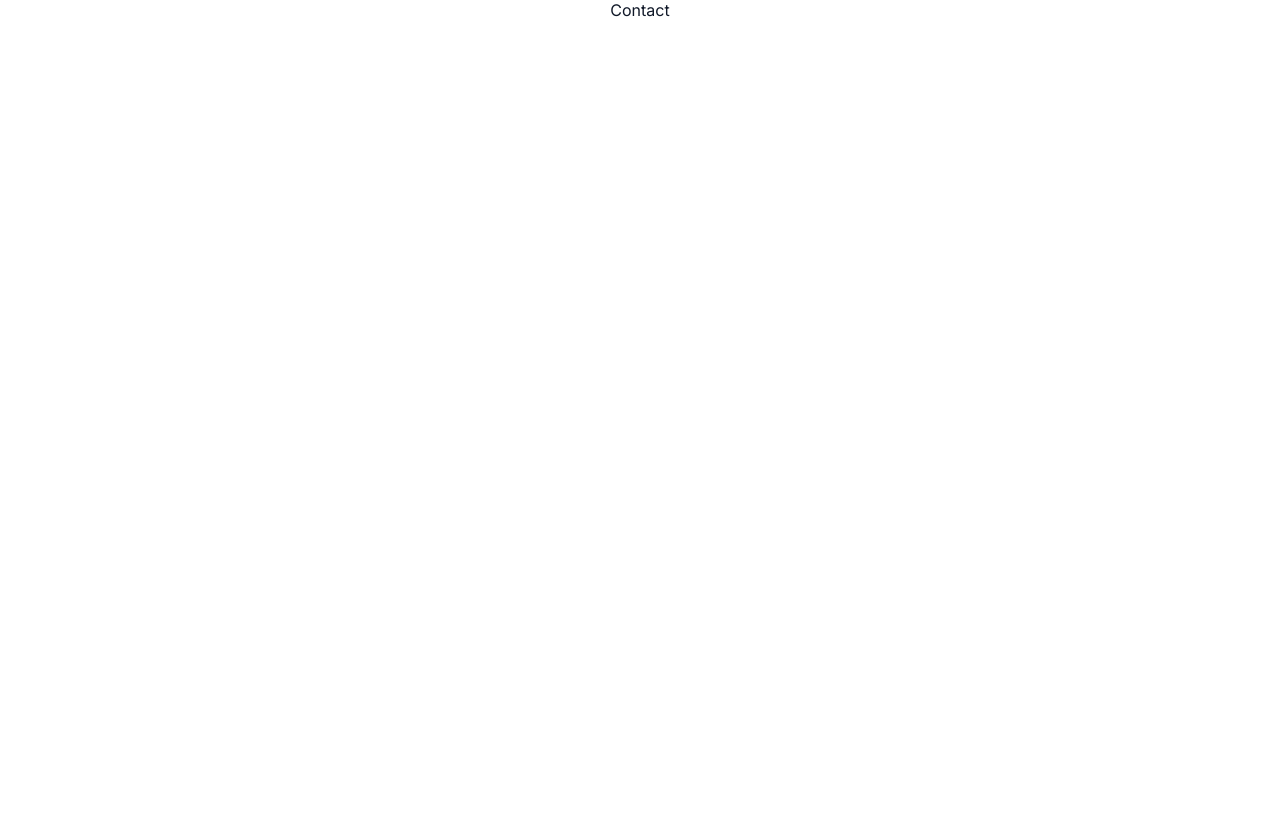
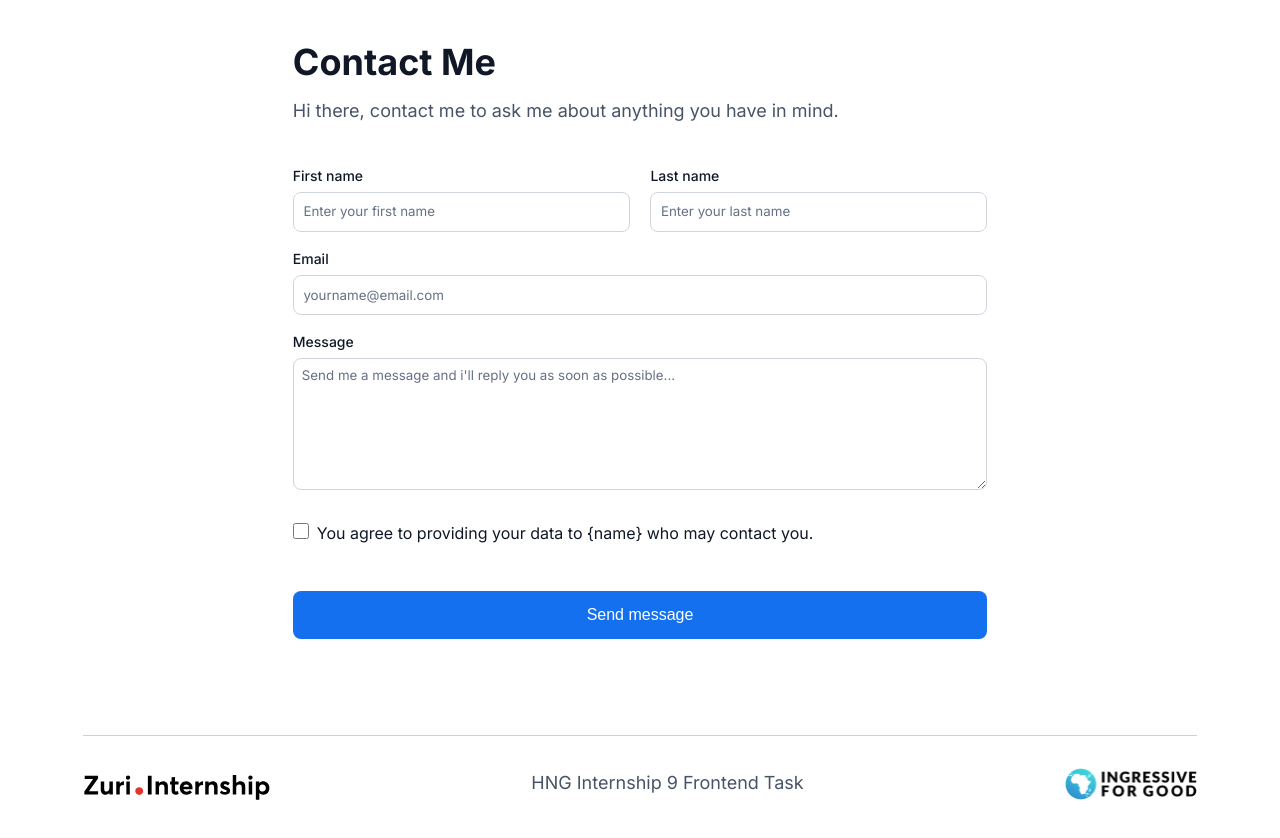
Before and after one commit to Harbeytee/mylinktree, a React (Vite) app: page /contact in a window 1280 px wide. Shown: the top 838 px of the page. Before the commit the page ends 800 px from the top, so only its background shows below. Built offline with nearby package versions, Linux system fonts and the light colour scheme.

Commit message:
style:styled the contact component

```diff
--- a/src/App.jsx
+++ b/src/App.jsx
@@ -1,7 +1,8 @@
 //import { useState } from 'react'
 import { BrowserRouter as Router, Routes, Route } from 'react-router-dom'
 import Home from './components/Home'
-import Contact from './components/Contact'
+import Contact from './components/contact/Contact'
+
 import './App.scss'
 
 function App() {
@@ -11,6 +12,7 @@ function App() {
     <div className='App'>
       <Router>
         <Routes>
+
           <Route exact path ='/' element={<Home />} />
           <Route path="/contact" element={<Contact />} />
         </Routes>
--- a/src/components/Contact.jsx
+++ /dev/null
@@ -1,7 +0,0 @@
-import React from 'react'
-
-export default function Contact() {
-  return (
-    <div>Contact</div>
-  )
-}
--- /dev/null
+++ b/src/components/Footer.jsx
@@ -0,0 +1,16 @@
+import React from 'react'
+import zuri from '../assets/zuri-logo.svg'
+import i4g from '../assets/i4glogo.svg'
+export default function Footer() {
+  return (
+    <>
+
+    <div className="line"></div>
+    <footer>
+      <img src={zuri} alt="zuri logo" className="zuri-logo" />
+      <p className='footer-text'>HNG Internship 9 Frontend Task</p>
+      <img src={i4g} alt="i4g logo" className="i4g-logo" />
+    </footer>
+    </>
+  )
+}
--- a/src/components/Home.jsx
+++ b/src/components/Home.jsx
@@ -3,8 +3,8 @@ import Profile from './Profile'
 import Links from './Links'
 import slack from '../assets/slack.svg'
 import github from '../assets/github.svg'
-import zuri from '../assets/zuri-logo.svg'
-import i4g from '../assets/i4glogo.svg'
+
+import Footer from './Footer'
 export default function Home() {
   return (
     <>
@@ -18,13 +18,11 @@ export default function Home() {
       <a href="https://github.com/Harbeytee/mylinktree"><img src={github} alt="github logo" className="source-code" /></a>
     </div>
 
-    <div className="line"></div>
 
-    <footer>
-      <img src={zuri} alt="zuri logo" className="zuri-logo" />
-      <p className='footer-text'>HNG Internship 9 Frontend Task</p>
-      <img src={i4g} alt="i4g logo" className="i4g-logo" />
-    </footer>
+
+
+    <Footer />
+
 
 
   </>
--- /dev/null
+++ b/src/components/contact/Contact.jsx
@@ -0,0 +1,76 @@
+import React, { useState } from 'react'
+import Footer from '../Footer'
+import './contact.scss'
+export default function Contact() {
+
+  const [values, setValues] = useState({
+    firstName: "",
+    lastName: "",
+    email: "",
+    agree: false,
+    message: "",
+  })
+
+
+
+  const handleChange = (e) => {
+    const {name, value, type, checked} = e.target
+    setValues(prevValues => (
+      {
+        ...prevValues,
+        [name]: type === 'checkbox'? checked : value
+
+      }
+    ))
+
+  }
+  console.log(values)
+  return (
+    <div id="contact-page">
+      <header>
+        <h1>Contact Me</h1>
+        <p>Hi there, contact me to ask me about anything you have in mind.</p>
+      </header>
+      <main>
+        <form>
+          <div className='first-and-lastname'>
+            <div>
+              <label htmlFor='firstName'>First name</label><br/>
+              <input onChange={handleChange} value={values.firstName} type="text" id="first_name" name="firstName" placeholder='Enter your first name' />
+            </div>
+
+            <div>
+              <label htmlFor='lastName'>Last name</label><br />
+              <input onChange={handleChange} value={values.lastName} type="text" id="last_name" name="lastName" placeholder='Enter your last name' />
+            </div>
+          </div>
+          <label htmlFor="email">Email</label>
+          <input onChange={handleChange} value={values.email} type="email" id="email" name="email" placeholder='yourname@email.com' />
+
+          <label htmlFor="message">Message</label>
+          <textarea onChange={handleChange} value={values.message} name="message" id="message" placeholder="Send me a message and i'll reply you as soon as possible..." />
+
+
+
+
+
+          <label htmlFor="agree">
+            <input onChange={handleChange} checked={values.agree} type="checkbox" name="agree" />
+            You agree to providing your data to &#123;name&#125; who may contact you.
+          </label>
+
+          <button id="btn__submit" type="submit">Send message</button>
+
+
+
+
+        </form>
+      </main>
+
+
+      <Footer />
+    </div>
+
+
+  )
+}
--- /dev/null
+++ b/src/components/contact/contact.scss
@@ -0,0 +1,116 @@
+#contact-page {
+
+  display: grid;
+  place-items: center;
+  width: 100%;
+  h1 {
+    font-size: 36px;
+    margin-top: 1.5rem;
+  }
+
+
+  header, main {
+    width: 100%;
+    max-width: 720px;
+    padding: 1rem 0.8rem 0rem;
+    }
+
+ p {
+    color:  #475467;
+    font-size: 18px;
+    line-height: 28px;
+    margin-top: 0.8rem;
+ }
+
+
+}
+
+
+
+form {
+    margin-top: 1.5rem;
+    margin-bottom: 6rem;
+    input::placeholder, textarea::placeholder {
+        color: #667085;
+        font-family: 'Inter', sans-serif;
+    }
+
+    input:focus {
+        outline: 0.1rem solid #84CAFF;
+    }
+textarea:focus {
+    border-color: #84caff;
+    outline: 0;
+    box-shadow: 0 0 0 0.22rem rgb(132, 202, 255, 0.25);
+}
+
+    input[type="text"], input[type="email"], textarea {
+        width: 100%;
+        border: 1px solid #D0D5DD;
+        border-radius: 8px;
+        height: 40px;
+        text-indent: 0.6rem;
+        margin-top: 0.45rem;
+        margin-bottom: 1rem;
+
+    }
+    input[type="checkbox"] {
+       margin-right: 0.5rem;
+      display: inline-block;
+      min-height: 16px;
+      min-width: 16px;
+
+        border-radius: 20px;
+        border: 1px solid red;
+    }
+    input[type="checkbox"]:focus {
+        border-color: #84caff;
+        outline: 0;
+        box-shadow: 0 0 0 0.22rem rgb(132, 202, 255, 0.3);
+    }
+    textarea {
+        height: 132px;
+        padding: 0.5rem;
+        text-indent: 0rem;
+    }
+    button {
+        width: 100%;
+        margin-top: 2rem;
+        height: 48px;
+        background: #1570EF;
+        border: none;
+        border-radius: 8px;
+        color: #fff;
+        font-size: 1rem;
+    }
+    label {
+        font-size: 14px;
+        font-weight: 500;
+
+    }
+    label:nth-of-type(3){
+        font-size: 16px;
+        margin-bottom: 1rem;
+       display: flex;
+       align-items: baseline;
+       margin-top: 0.8rem;
+       font-weight: 400;
+    }
+
+
+}
+@media only screen and (min-width:860px) {
+    .first-and-lastname {
+        display: flex;
+
+        div {
+            width: 100%;
+            &:nth-child(1) {
+                margin-right: 0.65rem;
+            }
+            &:nth-child(2) {
+                margin-left: 0.65rem;
+            }
+        }
+    }
+}
```
